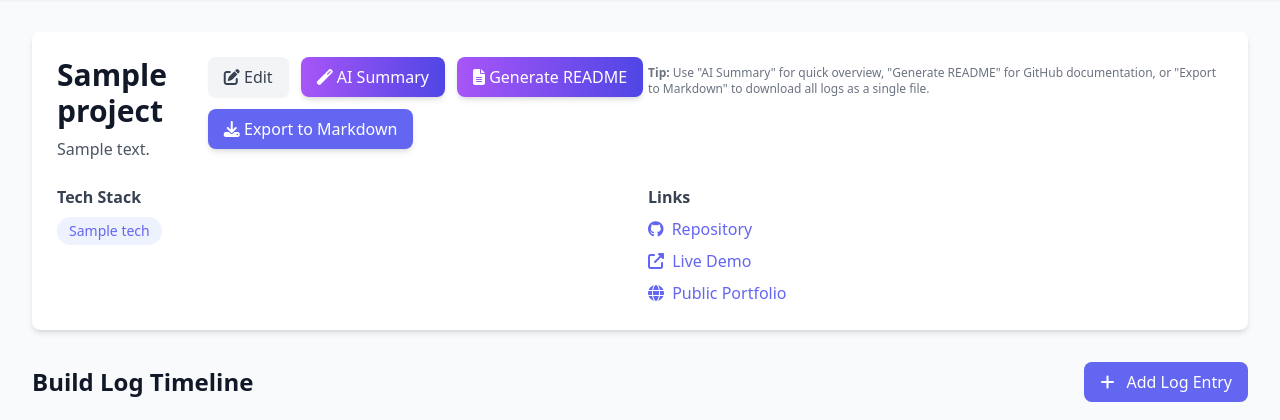
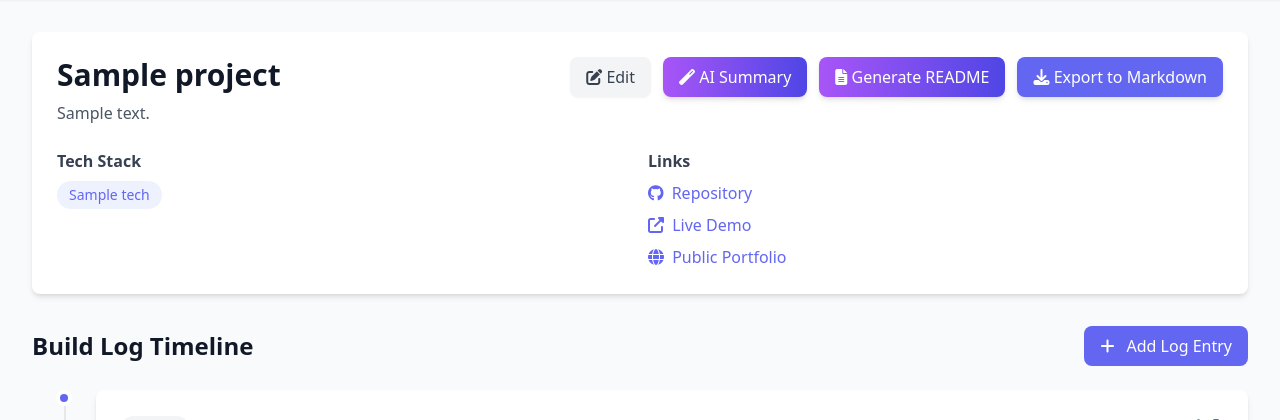
Before and after one commit to SaiShashank12/buildlog, a FastAPI app: template app/templates/project_detail.html in a window 1280 px wide. Shown: the part 65-485 px from the top of the page. Run offline with FastAPI, Linux system fonts and the light colour scheme; the template is opened without the code that fills it: most values are stand-ins (such as "Sample title", 1, 10 or a date in 2020); parts of the project's set-up code (start-up, migrations or seed data) failed here and were passed over; some libraries are stand-ins or nearby versions.

Commit message:
Move button tips to hover tooltips
- Removed static tip text below buttons
- Added title attributes to all buttons for hover tooltips
- Each button now shows helpful description on hover
- Cleaner UI with less clutter

Generated with Claude Code

Co-Authored-By: Claude <noreply@anthropic.com>

```diff
--- a/app/templates/project_detail.html
+++ b/app/templates/project_detail.html
@@ -10,22 +10,19 @@
                 <p class="text-gray-600 dark:text-gray-300">{{ project.description or 'No description provided' }}</p>
             </div>
             <div class="flex flex-wrap gap-3">
-                <a href="/projects/{{ project['$id'] }}/edit" class="bg-gray-100 dark:bg-gray-700 text-gray-700 dark:text-gray-200 px-4 py-2 rounded-lg hover:bg-gray-200 dark:hover:bg-gray-600 transition shadow-sm">
+                <a href="/projects/{{ project['$id'] }}/edit" class="bg-gray-100 dark:bg-gray-700 text-gray-700 dark:text-gray-200 px-4 py-2 rounded-lg hover:bg-gray-200 dark:hover:bg-gray-600 transition shadow-sm" title="Edit project details">
                     <i class="fas fa-edit"></i> Edit
                 </a>
-                <button id="generateSummaryBtn" class="bg-gradient-to-r from-purple-500 to-indigo-600 text-white px-4 py-2 rounded-lg hover:from-purple-600 hover:to-indigo-700 transition shadow-md">
+                <button id="generateSummaryBtn" class="bg-gradient-to-r from-purple-500 to-indigo-600 text-white px-4 py-2 rounded-lg hover:from-purple-600 hover:to-indigo-700 transition shadow-md" title="Generate AI-powered quick overview of your project">
                     <i class="fas fa-magic"></i> AI Summary
                 </button>
-                <button id="generateReadmeBtn" class="bg-gradient-to-r from-purple-500 to-indigo-600 text-white px-4 py-2 rounded-lg hover:from-purple-600 hover:to-indigo-700 transition shadow-md">
+                <button id="generateReadmeBtn" class="bg-gradient-to-r from-purple-500 to-indigo-600 text-white px-4 py-2 rounded-lg hover:from-purple-600 hover:to-indigo-700 transition shadow-md" title="Generate complete README.md for GitHub with copy to clipboard">
                     <i class="fas fa-file-alt"></i> Generate README
                 </button>
-                <a href="/projects/{{ project['$id'] }}/export" class="bg-primary text-white px-4 py-2 rounded-lg hover:bg-indigo-700 transition shadow-md" title="Export project to Markdown file">
+                <a href="/projects/{{ project['$id'] }}/export" class="bg-primary text-white px-4 py-2 rounded-lg hover:bg-indigo-700 transition shadow-md" title="Download all logs as a single Markdown file">
                     <i class="fas fa-download"></i> Export to Markdown
                 </a>
             </div>
-            <p class="text-xs text-gray-500 dark:text-gray-400 mt-2">
-                <strong>Tip:</strong> Use "AI Summary" for quick overview, "Generate README" for GitHub documentation, or "Export to Markdown" to download all logs as a single file.
-            </p>
         </div>
 
         <div class="grid md:grid-cols-2 gap-4 mt-6">
```
